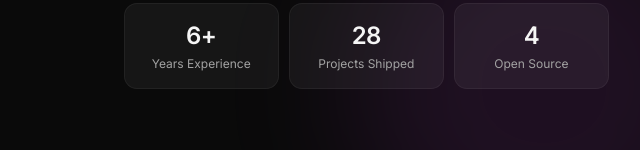
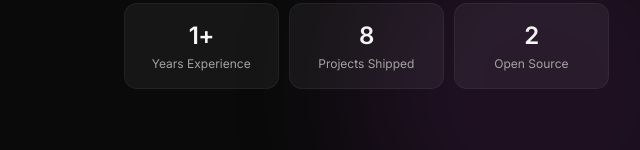
Before and after one commit to codewithsaara/Sara-Portfolio, a plain HTML site: page index.html in a window 1280 px wide. Shown: the part 650-800 px from the top of the page, 640-1280 px from the left. Drawn offline with nearby package versions, Linux system fonts and the light colour scheme.

Commit message:
Update index.html

```diff
--- a/index.html
+++ b/index.html
@@ -136,15 +136,15 @@
                 </div>
                 <div class="mt-4 grid grid-cols-3 gap-3">
                   <div class="rounded-xl bg-white/5 ring-1 ring-white/10 p-4 text-center">
-                    <div class="text-2xl font-semibold tracking-tight">6+</div>
+                    <div class="text-2xl font-semibold tracking-tight">1+</div>
                     <div class="text-xs text-neutral-400 mt-1">Years Experience</div>
                   </div>
                   <div class="rounded-xl bg-white/5 ring-1 ring-white/10 p-4 text-center">
-                    <div class="text-2xl font-semibold tracking-tight">28</div>
+                    <div class="text-2xl font-semibold tracking-tight">8</div>
                     <div class="text-xs text-neutral-400 mt-1">Projects Shipped</div>
                   </div>
                   <div class="rounded-xl bg-white/5 ring-1 ring-white/10 p-4 text-center">
-                    <div class="text-2xl font-semibold tracking-tight">4</div>
+                    <div class="text-2xl font-semibold tracking-tight">2</div>
                     <div class="text-xs text-neutral-400 mt-1">Open Source</div>
                   </div>
                 </div>
```
